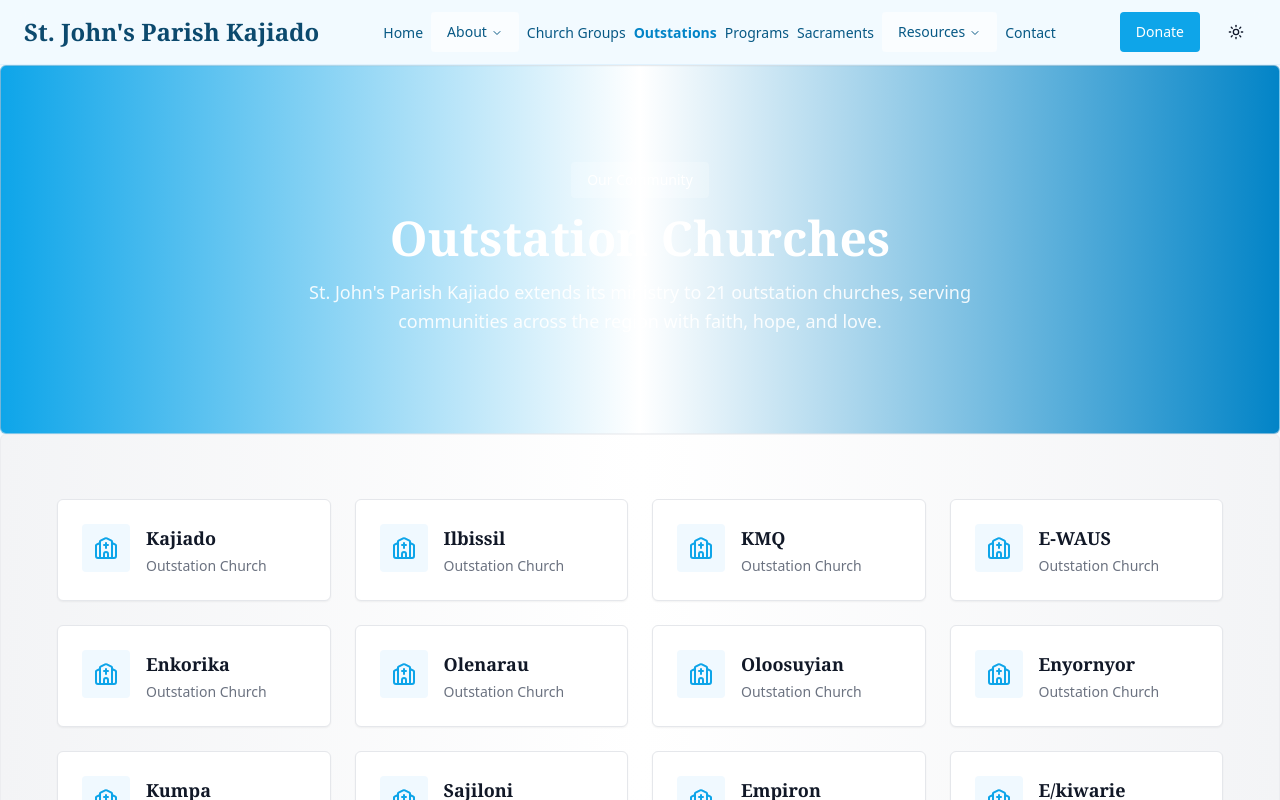
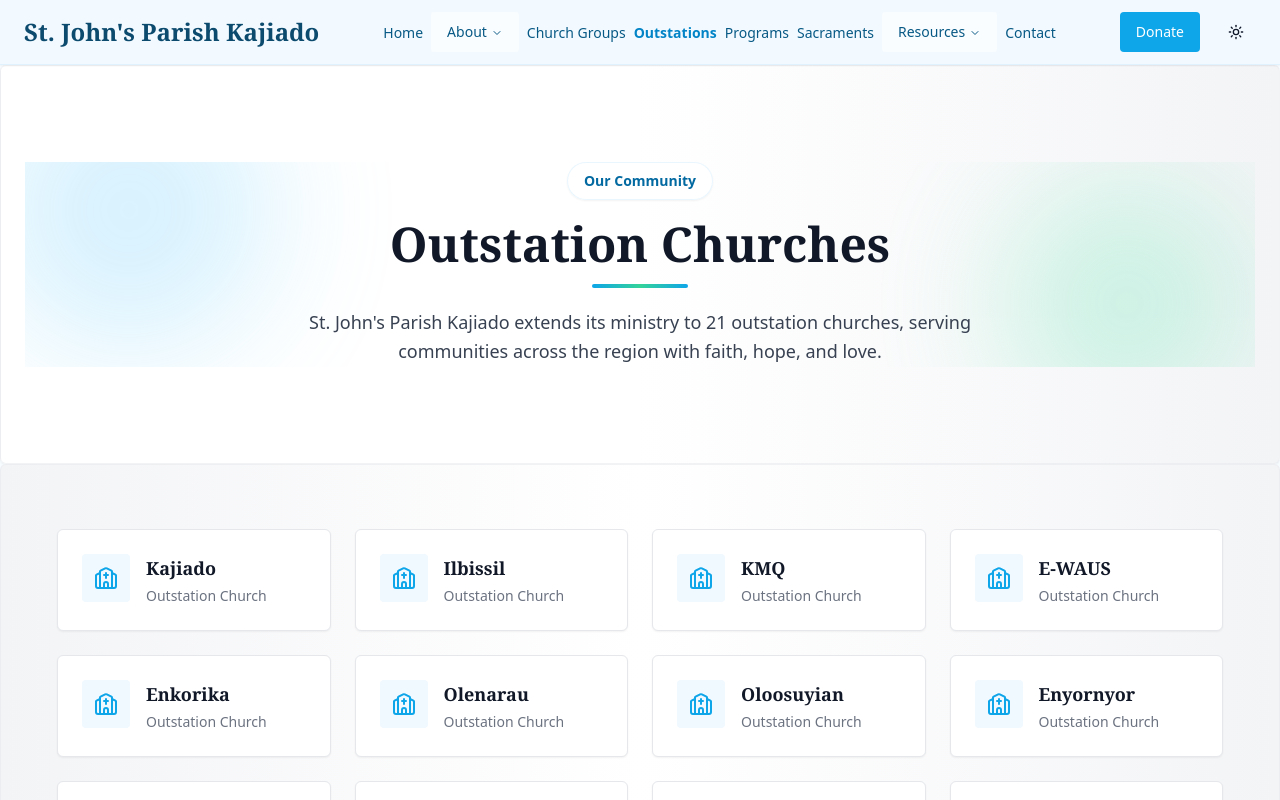
Before and after one commit to Mark-Tevin/St-Johns-Parish-website-Kajiado---B, a Next.js app: page /outstations in a window 1280 px wide. Shown: the top 800 px of the page. Built offline with nearby package versions, Linux system fonts and the light colour scheme.

Commit message:
outstation page customized

```diff
--- a/app/outstations/page.tsx
+++ b/app/outstations/page.tsx
@@ -33,21 +33,26 @@ export default function OutstationsPage() {
   return (
     <div className="min-h-screen bg-sky-50/30 dark:bg-gray-900">
       {/* Header Section */}
-      <LazySection className="py-16 md:py-24 bg-gradient-to-br from-sky-500 to-sky-600 text-white">
-        <div className="container">
+      <LazySection className="relative overflow-hidden py-16 md:py-24 bg-gradient-to-br from-white via-sky-50 to-emerald-50 dark:from-gray-900 dark:via-gray-900 dark:to-sky-950">
+        <div className="absolute inset-0 pointer-events-none opacity-30">
+          <div className="absolute -top-24 -left-10 h-72 w-72 rounded-full bg-sky-300 blur-3xl" />
+          <div className="absolute -bottom-16 right-0 h-64 w-64 rounded-full bg-emerald-300 blur-3xl" />
+        </div>
+        <div className="container relative">
           <motion.div
             initial={{ opacity: 0, y: 20 }}
             whileInView={{ opacity: 1, y: 0 }}
             transition={{ duration: 0.5 }}
             className="text-center max-w-3xl mx-auto"
           >
-            <div className="inline-block rounded-md bg-white/20 px-4 py-2 text-sm text-white font-medium mb-4">
+            <div className="inline-flex items-center gap-2 rounded-full border border-sky-100/70 bg-white/90 px-4 py-2 text-sm font-semibold text-sky-700 shadow-sm backdrop-blur-sm dark:border-sky-800 dark:bg-gray-900/70 dark:text-sky-200">
               Our Community
             </div>
-            <h1 className="font-serif text-4xl md:text-5xl font-bold text-white mb-4">
+            <h1 className="font-serif text-4xl md:text-5xl font-bold text-gray-900 dark:text-white mt-5">
               Outstation Churches
             </h1>
-            <p className="text-lg text-white/90 leading-relaxed">
+            <div className="mx-auto mt-4 mb-5 h-1 w-24 rounded-full bg-gradient-to-r from-sky-500 via-emerald-400 to-sky-500" />
+            <p className="text-lg text-gray-700 dark:text-gray-300 leading-relaxed">
               St. John's Parish Kajiado extends its ministry to {outstationChurches.length} outstation churches,
               serving communities across the region with faith, hope, and love.
             </p>
--- a/app/sacraments/page.tsx
+++ b/app/sacraments/page.tsx
@@ -104,8 +104,8 @@ const officeDetails = [
 export default function SacramentsPage() {
   return (
     <div className="min-h-screen bg-sky-50/40 dark:bg-gray-900">
-      <section className="bg-gradient-to-br from-sky-700 via-sky-600 to-sky-500 text-white py-10 md:py-14">
-        <div className="container px-4 md:px-6">
+      <section className="bg-gradient-to-br from-sky-700 via-sky-600 to-sky-500 text-white py-8 md:py-10">
+        <div className="container px-4 md:px-6 max-w-5xl">
           <div className="max-w-4xl space-y-4">
             <div className="inline-flex items-center gap-2 rounded-full bg-white/15 px-4 py-2 text-sm font-medium backdrop-blur-sm">
               <span className="h-2 w-2 rounded-full bg-white" />
@@ -127,7 +127,7 @@ export default function SacramentsPage() {
                 Parish community support
               </Badge>
             </div>
-            <div className="flex flex-wrap gap-2 pt-3">
+            <div className="flex flex-wrap gap-2 pt-2">
               <Button asChild className="bg-white text-sky-700 hover:bg-sky-50">
                 <Link href="/contact">Start a conversation</Link>
               </Button>
```
Also changed, not shown: app/sacraments/anointing/page.tsx (line endings or trailing spaces), app/sacraments/baptism/page.tsx (line endings or trailing spaces), app/sacraments/confirmation/page.tsx (line endings or trailing spaces), app/sacraments/holy-eucharist/page.tsx (line endings or trailing spaces), app/sacraments/holy-orders/page.tsx (line endings or trailing spaces), app/sacraments/matrimony/page.tsx (line endings or trailing spaces), app/sacraments/reconciliation/page.tsx (line endings or trailing spaces).
